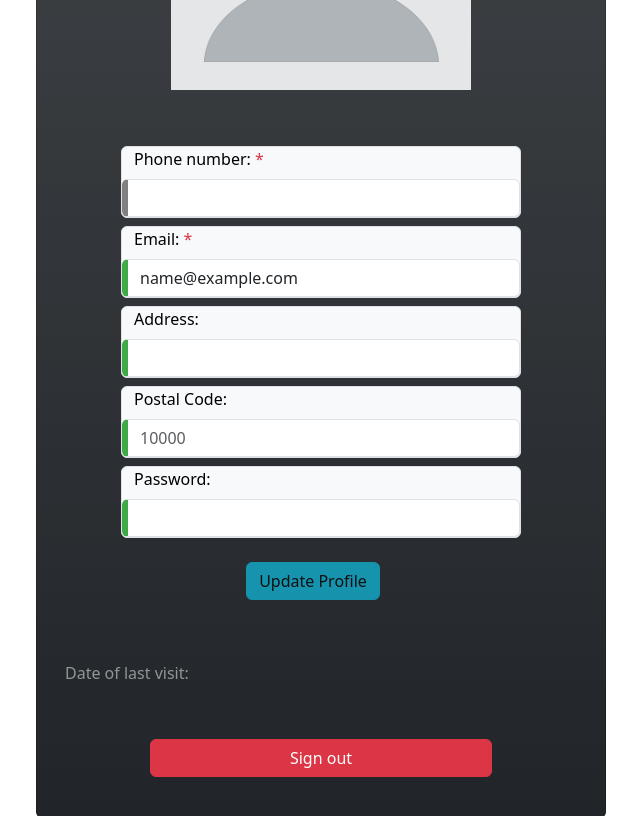
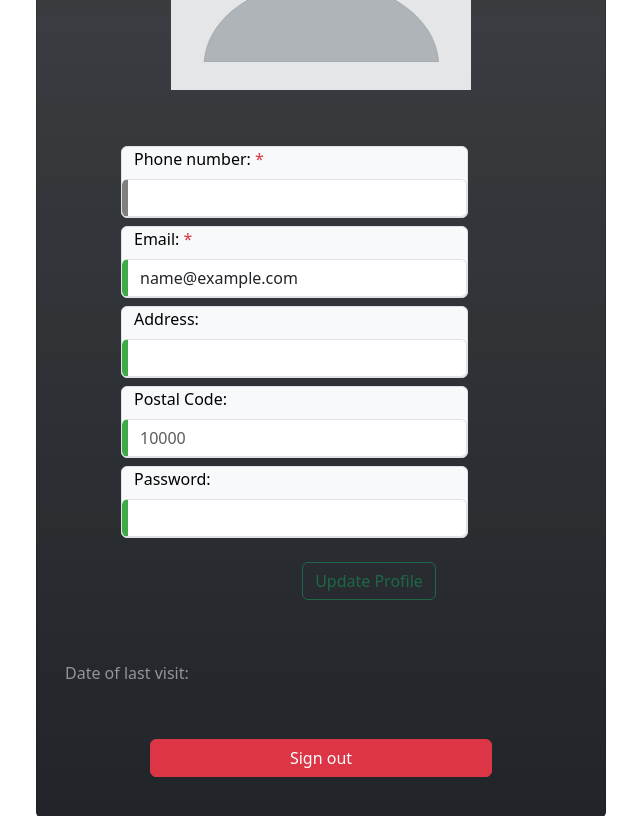
Before and after one commit to pbrats/DELIVEReat, an Angular app: page /user in a window 1280 px wide. Shown: the part 520-1336 px from the top of the page, without its empty margins (319-959 px from the left). Built offline with nearby package versions, Linux system fonts and the light colour scheme; sample sign-in values are in the browser's storage.

Commit message:
profile component edited

```diff
--- a/src/app/component/profile/profile.component.html
+++ b/src/app/component/profile/profile.component.html
@@ -9,8 +9,8 @@
         <img [src]="User.photo" onerror="this.src='../assets/users/blank-profile.png';" class="card-img-top"
           alt="{{ User.name }} {{ User.lastname }} user's photo" style="width: 300px" />
         <div class="m-5" style="display: flex; flex-direction: column; align-items:flex-end;">
-          <form class="me-3" [formGroup]="profileForm" (submit)="onSubmit()">
-            <div class="form-group m-2 row col-sm-12 text-bg-light border rounded-2">
+          <form class="me-0" [formGroup]="profileForm" (submit)="onSubmit()">
+            <div class="form-group m-2 row col-sm-10 text-bg-light border rounded-2">
               <label class="form-label mb-2 text-start" for="telephone">Phone number: <span
                   class="text-danger">*</span></label>
               <input type="tel" name="telephone" id="telephone" formControlName="telephone" class="form-control"
@@ -28,7 +28,7 @@
               <!-- <h4 class="col-sm-6">Phone number:</h4>
             <p class="col-sm-6">{{ User.telephone }}</p> -->
             </div>
-            <div class="form-group m-2 row col-sm-12 text-bg-light border rounded-2">
+            <div class="form-group m-2 row col-sm-10 text-bg-light border rounded-2">
               <label class="form-label mb-2 text-start" for="email">Email: <span class="text-danger">*</span></label>
               <input type="email" id="email" name="email" class="form-control" formControlName="email"
                 autocomplete="email">
@@ -43,7 +43,7 @@
               <!-- <h4 class="col-sm-6">Email:</h4>
             <p class="col-sm-6">{{ User.email }}</p> -->
             </div>
-            <div class="form-group m-2 row col-sm-12 text-bg-light border rounded-2">
+            <div class="form-group m-2 row col-sm-10 text-bg-light border rounded-2">
               <label class="form-label mb-2 text-start" for="address">Address:</label>
               <input type="text" name="address" id="address" class="form-control" formControlName="address"
                 autocomplete="street-address">
@@ -55,7 +55,7 @@
               <!-- <h4 class="col-sm-6">Address:</h4>
             <p class="col-sm-6">{{ User.address }}</p> -->
             </div>
-            <div class="form-group m-2 row col-sm-12 text-bg-light border rounded-2">
+            <div class="form-group m-2 row col-sm-10 text-bg-light border rounded-2">
               <label class="form-label mb-2 text-start" for="postalCode">Postal Code:</label>
               <input type="text" name="postalCode" id="postalCode" class="form-control" formControlName="postalCode"
                 placeholder="10000" autocomplete="postal-code">
@@ -67,7 +67,7 @@
               <!-- <h4 class="col-sm-6">Postal Code:</h4>
             <p class="col-sm-6">{{ User.postalCode }}</p> -->
             </div>
-            <div class="form-group m-2 row col-sm-12 text-bg-light border rounded-2">
+            <div class="form-group m-2 row col-sm-10 text-bg-light border rounded-2">
               <label class="form-label mb-2 text-start" for="password">Password:</label>
               <input type="password" name="password" id="password" class="form-control" formControlName="password"
                 autocomplete="current-password">
@@ -83,8 +83,8 @@
               <div><i class="bi bi-check-circle-fill mx-2"></i>Your profile has been successfully<span class="fw-bold"> updated!</span></div>
               <button type="button" class="btn-close" data-bs-dismiss="alert" aria-label="Close"></button>
             </div>
-            <div class="col-sm-12">
-              <button type="submit" class="btn btn btn-info my-3" [disabled]="!profileForm.valid">Update
+            <div class="col-sm-12 ms-5">
+              <button type="submit" class="btn btn btn-outline-success my-3" [disabled]="!profileForm.valid">Update
                 Profile</button>
             </div>
           </form>
```
